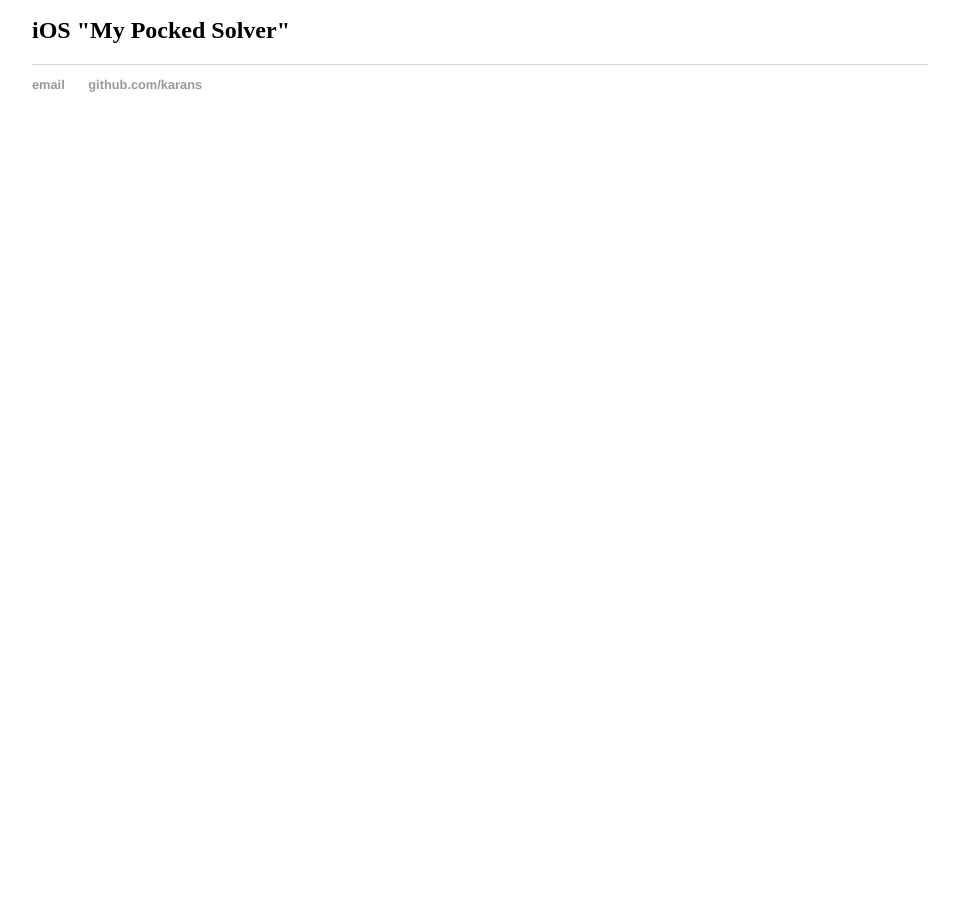
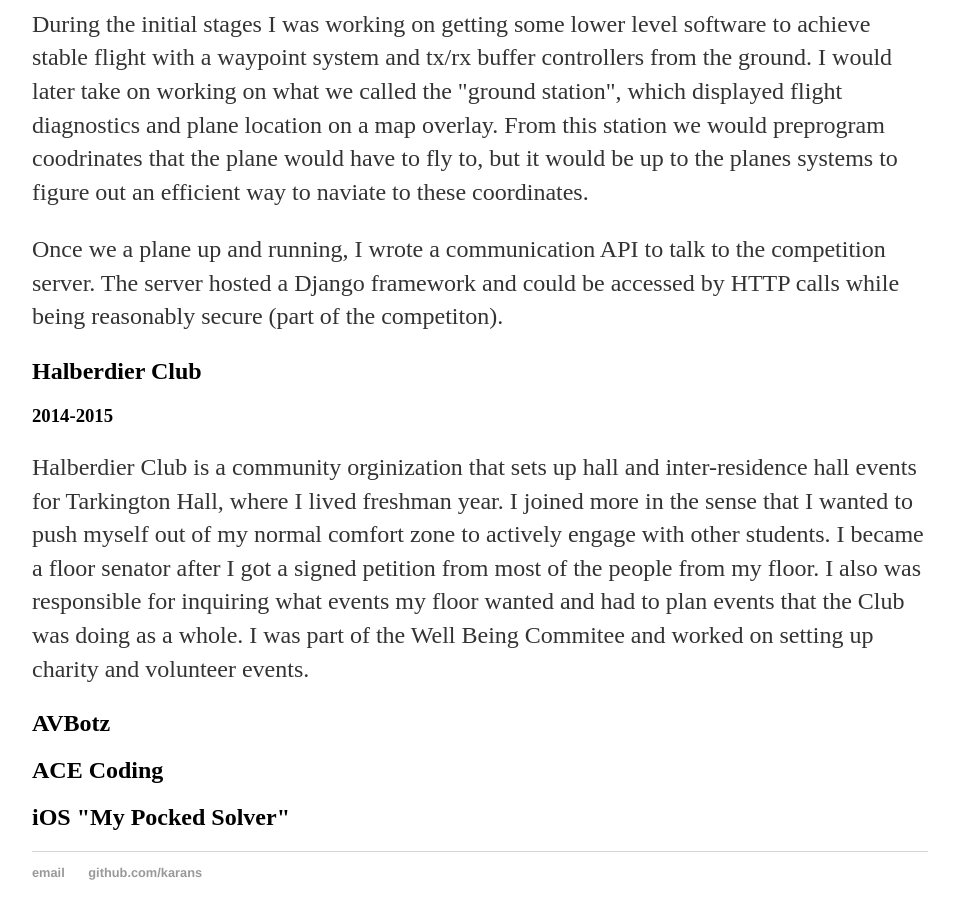
Before and after one commit to karans/karans.github.io, a Jekyll site: the page built from about/index.html, in a window 1280 px wide and 900 px high, scrolled down 2960 px. Shown: the whole window, without its empty margins (160-1114 px from the left). Built offline with Jekyll 4.4.1, drawn with Linux system fonts in a browser that asks for light colours; before the commit the page ends 3112 px from its top, so only the background shows below that; some of the changed text lies outside the part shown.

Commit message:
added halberdier club description

```diff
--- a/about/index.html
+++ b/about/index.html
@@ -22,7 +22,7 @@
 	<p>Once we had our data we tested our predictive power using a convolutional neural net and then a neural network model. Using our model configuration, we were not able to achieve higher predictive power than the regressions we compared it to, but the way we arranged our data made our models more interpretable to further analysis. </p>
 
 	<figure>
-		img src="/documents/images/about/diagram.png" style="width:1000px;height:500px;">
+		<img src="/documents/images/about/diagram.png" style="width:1000px;height:500px;">
     	<figcaption>CNN model visualization</figcaption>
 	</figure>
 
@@ -45,6 +45,10 @@
 	<p>Once we a plane up and running, I wrote a communication API to talk to the competition server. The server hosted a Django framework and could be accessed by HTTP calls while being reasonably secure (part of the competiton).</p>
 
 	<h2>Halberdier Club</h2>
+	<h3>2014-2015</h3>
+
+	<p>Halberdier Club is a community orginization that sets up hall and inter-residence hall events for Tarkington Hall, where I lived freshman year. I joined more in the sense that I wanted to push myself out of my normal comfort zone to actively engage with other students. I became a floor senator after I got a signed petition from most of the people from my floor. I also was responsible for inquiring what events my floor wanted and had to plan events that the Club was doing as a whole. I was part of the Well Being Commitee and worked on setting up charity and volunteer events.</p>
+
 	<h2>AVBotz</h2>
 	<h2>ACE Coding</h2>
 	<h2>iOS "My Pocked Solver"</h2>
```
Also changed, not shown: 1 other file.
